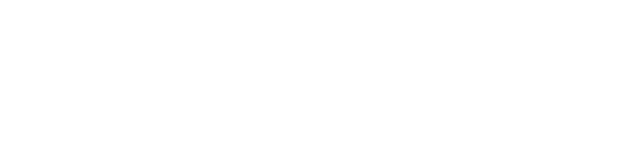
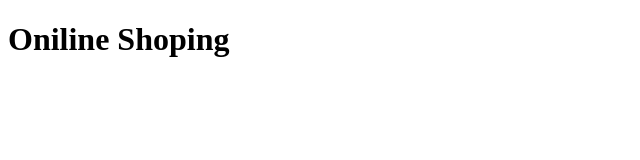
Before and after one commit to zeshananwar054/Git_Demo, a plain HTML site: page index.html in a window 1280 px wide. Shown: the whole page, without its empty margins (0-640 px from the left). Drawn offline with Linux system fonts and the light colour scheme.

Commit message:
Heading Addess

```diff
--- a/index.html
+++ b/index.html
@@ -6,6 +6,6 @@
     <title>Document</title>
 </head>
 <body>
-
+    <h1>Oniline Shoping</h1>
 </body>
 </html>
```
